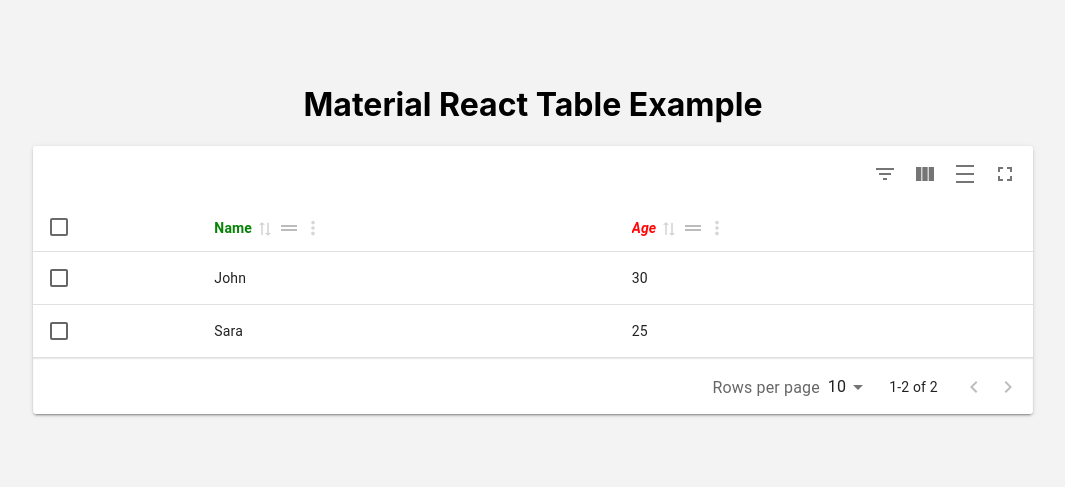
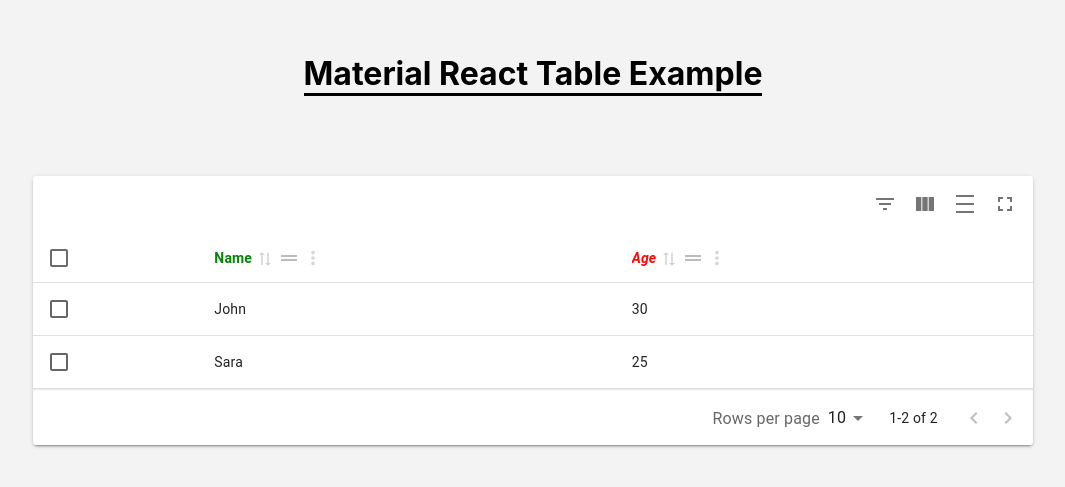
Before and after one commit to ahmedkhan1/materail-react-table-app, a React (Create React App) app: page / in a window 1280 px wide. Shown: the part 161-648 px from the top of the page, without its empty margins (107-1172 px from the left). Built offline with nearby package versions, Linux system fonts and the light colour scheme.

Commit message:
Styled heading

```diff
--- a/src/App.css
+++ b/src/App.css
@@ -19,3 +19,8 @@ html, body, #root {
 .react-table-container > div {
   width: 100%;
 }
+
+.table-heading {
+  margin-bottom: 5rem;
+  border-bottom: 3px solid;
+}
--- a/src/App.js
+++ b/src/App.js
@@ -5,7 +5,7 @@ import ReactTable from './components/ReactTable';
 function App() {
   return (
     <div className="react-table-container">
-      <h1>Material React Table Example</h1>
+      <h1 className='table-heading'>Material React Table Example</h1>
       <ReactTable />
     </div>
   );
```
